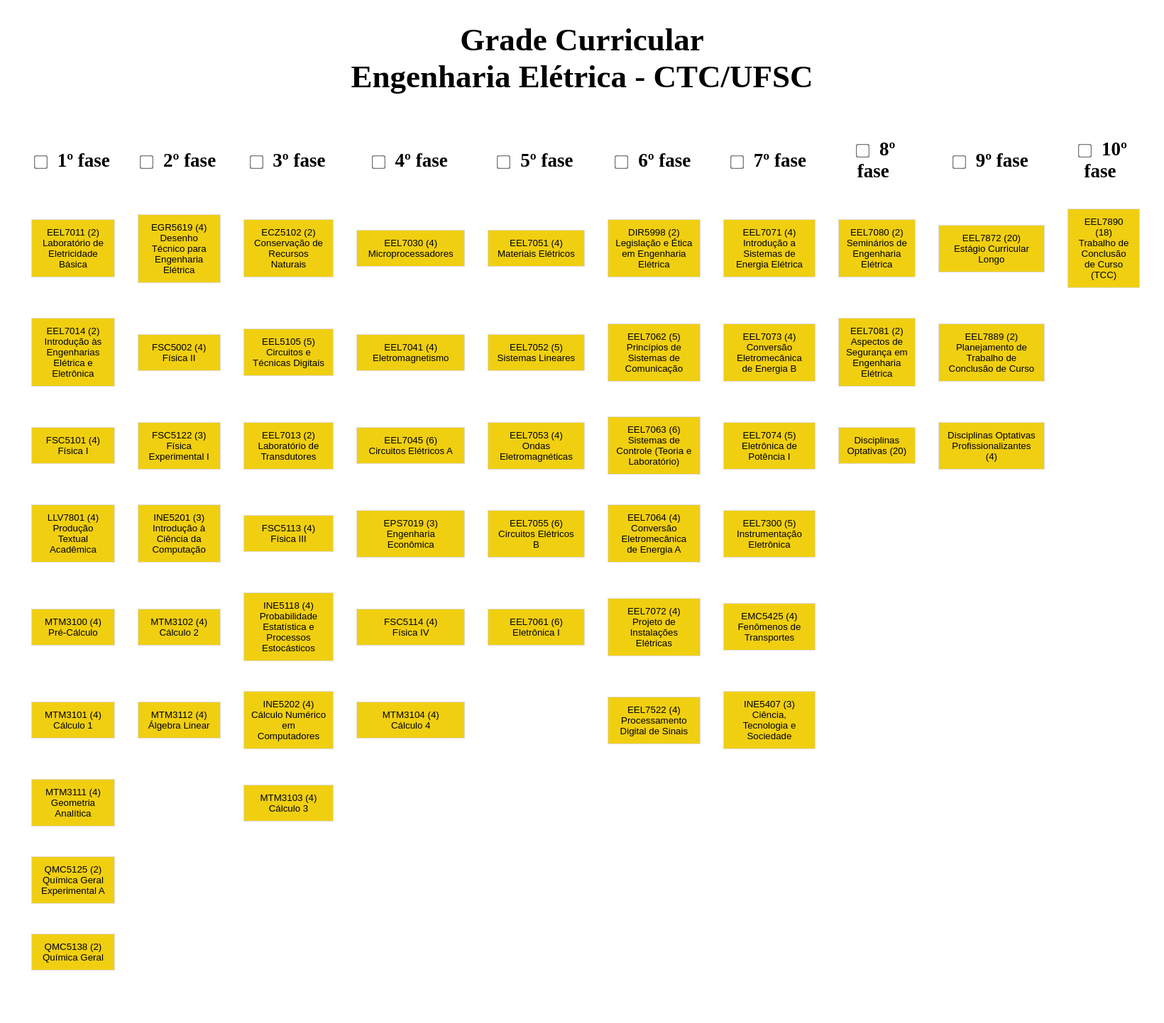
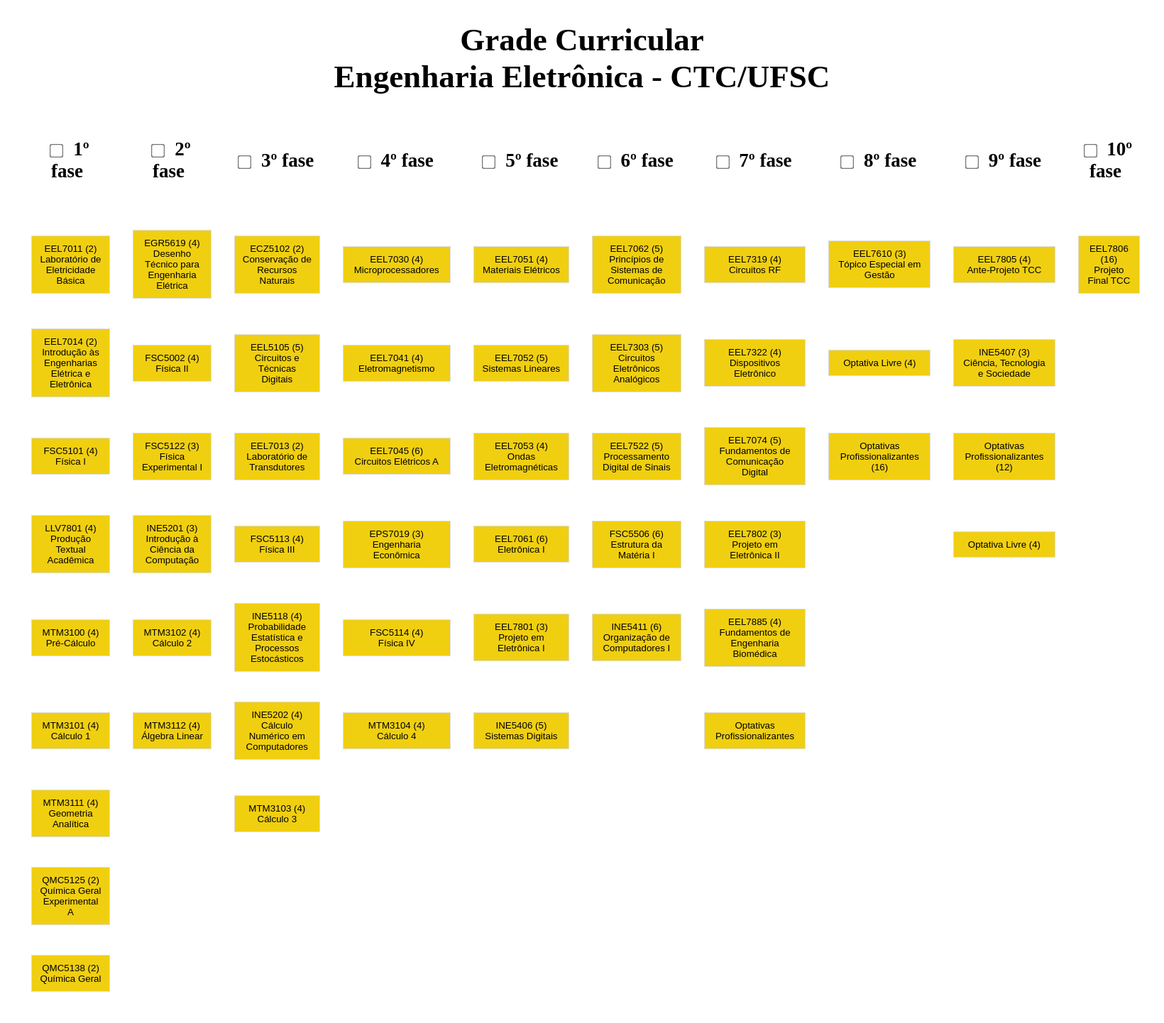
Before and after one commit to GiuliaFranke/EELconecta, a Flask app: page /eletronica in a window 1640 px wide. Shown: the whole page at 71% size. Before the commit the page ends 1368 px from the top, so only its background shows below. Run offline with Flask 3, Linux system fonts and the light colour scheme.

Commit message:
Update eletronica.html

```diff
--- a/eelconecta/templates/eletronica.html
+++ b/eelconecta/templates/eletronica.html
@@ -4,7 +4,7 @@
   <link rel="stylesheet" href="{{ url_for('static', filename='css.css') }}">
 <style>
 th {
-  font-size: 27px
+  font-size:27px
 }
 h1 {
   font-size: 45px;
@@ -17,15 +17,10 @@
   <meta name="viewport" content="width=device-width, initial-scale=1.0">
   <title>Currículo Engenharia Elétrica</title>
   <link rel="stylesheet" href="{{ url_for('static', filename='css.css') }}">
+</head>
 
-<script>
-</script>
-
-</head>
 <body>
-<h1>Grade Curricular<br>Engenharia Elétrica - CTC/UFSC</h1>
-
-<div>
+<h1>Grade Curricular<br>Engenharia Eletrônica - CTC/UFSC</h1>
 <table style="width:100%", class="tabela-espacada">
   <tr >
     <th><input type="checkbox" onclick="carregarFase(1)"> 1º fase</th>
@@ -41,16 +36,18 @@
   </tr>
 
   <tr><!--1 linha-->
+
+    <tr><!--1 linha-->
       <td><button id="EEL7011" data-fase="1" onclick="carregarRecomendacoes('EEL7011')">EEL7011 (2)<br>Laboratório de Eletricidade Básica</button></td>
       <td><button id="EGR5619" data-fase="2" onclick="carregarRecomendacoes('EGR5619')">EGR5619 (4)<br>Desenho Técnico para Engenharia Elétrica</button></td>
       <td><button id="ECZ5102" data-fase="3" onclick="carregarRecomendacoes('ECZ5102')">ECZ5102 (2)<br>Conservação de Recursos Naturais</button></td>
       <td><button id="EEL7030" data-fase="4" onclick="carregarRecomendacoes('EEL7030')">EEL7030 (4)<br>Microprocessadores</button></td>
       <td><button id="EEL7051" data-fase="5" onclick="carregarRecomendacoes('EEL7051')">EEL7051 (4)<br>Materiais Elétricos</button></td>
-      <td><button id="DIR5998" data-fase="6" onclick="carregarRecomendacoes('DIR5998')">DIR5998 (2)<br>Legislação e Ética em Engenharia Elétrica</button></td>
-      <td><button id="EEL7071" data-fase="7" onclick="carregarRecomendacoes('EEL7071')">EEL7071 (4)<br>Introdução a Sistemas de Energia Elétrica</button></td>
-      <td><button id="EEL7080" data-fase="8" onclick="carregarRecomendacoes('EEL7080')">EEL7080 (2)<br>Seminários de Engenharia Elétrica</button></td>
-      <td><button id="EEL7872" data-fase="9" onclick="carregarRecomendacoes('EEL7872')">EEL7872 (20)<br>Estágio Curricular Longo</button></td>
-      <td><button id="EEL7890" data-fase="10" onclick="carregarRecomendacoes('EEL7890')">EEL7890 (18)<br>Trabalho de Conclusão de Curso (TCC)</button></td>
+      <td><button id="EEL7062" data-fase="6" onclick="carregarRecomendacoes('EEL7062')">EEL7062 (5)<br>Princípios de Sistemas de Comunicação</button></td>
+      <td><button id="EEL7319" data-fase="7" onclick="carregarRecomendacoes('EEL7319')">EEL7319 (4)<br>Circuitos RF</button></td>
+      <td><button id="EEL7610" data-fase="8" onclick="carregarRecomendacoes('EEL7610')">EEL7610 (3)<br>Tópico Especial em Gestão</button></td>
+      <td><button id="EEL7805" data-fase="9" onclick="carregarRecomendacoes('EEL7805')">EEL7805 (4)<br>Ante-Projeto TCC</button></td>
+      <td><button id="EEL7806" data-fase="10" onclick="carregarRecomendacoes('EEL7806')">EEL7806 (16)<br>Projeto Final TCC</button></td>
     </tr>
 
     <tr><!--2 linha-->
@@ -59,10 +56,10 @@
       <td><button id="EEL5105" data-fase="3" onclick="carregarRecomendacoes('EEL5105')">EEL5105 (5)<br>Circuitos e Técnicas Digitais</button></td>
       <td><button id="EEL7041" data-fase="4" onclick="carregarRecomendacoes('EEL7041')">EEL7041 (4)<br>Eletromagnetismo</button></td>
       <td><button id="EEL7052" data-fase="5" onclick="carregarRecomendacoes('EEL7052')">EEL7052 (5)<br>Sistemas Lineares</button></td>
-      <td><button id="EEL7062" data-fase="6" onclick="carregarRecomendacoes('EEL7062')">EEL7062 (5)<br>Princípios de Sistemas de Comunicação</button></td>
-      <td><button id="EEL7073" data-fase="7" onclick="carregarRecomendacoes('EEL7073')">EEL7073 (4)<br>Conversão Eletromecânica de Energia B</button></td>
-      <td><button id="EEL7081" data-fase="8" onclick="carregarRecomendacoes('EEL7081')">EEL7081 (2)<br>Aspectos de Segurança em Engenharia Elétrica</button></td>
-      <td><button id="EEL7889" data-fase="9" onclick="carregarRecomendacoes('EEL7889')">EEL7889 (2)<br>Planejamento de Trabalho de Conclusão de Curso</button></td>
+      <td><button id="EEL7303" data-fase="6" onclick="carregarRecomendacoes('EEL7303')">EEL7303 (5)<br>Circuitos Eletrônicos Analógicos</button></td>
+      <td><button id="EEL7322" data-fase="7" onclick="carregarRecomendacoes('EEL7322')">EEL7322 (4)<br>Dispositivos Eletrônico</button></td>
+      <td><button id="opt_livre" data-fase="8" onclick="carregarRecomendacoes('opt_livre')">Optativa Livre (4)</button></td>
+      <td><button id="INE5407" data-fase="9" onclick="carregarRecomendacoes('INE5407')">INE5407 (3)<br>Ciência, Tecnologia e Sociedade</button></td>
     </tr>
 
     <tr><!--3 linha-->
@@ -71,10 +68,10 @@
       <td><button id="EEL7013" data-fase="3" onclick="carregarRecomendacoes('EEL7013')">EEL7013 (2)<br>Laboratório de Transdutores</button></td>
       <td><button id="EEL7045" data-fase="4" onclick="carregarRecomendacoes('EEL7045')">EEL7045 (6)<br>Circuitos Elétricos A</button></td>
       <td><button id="EEL7053" data-fase="5" onclick="carregarRecomendacoes('EEL7053')">EEL7053 (4)<br>Ondas Eletromagnéticas</button></td>
-      <td><button id="EEL7063" data-fase="6" onclick="carregarRecomendacoes('EEL7063')">EEL7063 (6)<br>Sistemas de Controle (Teoria e Laboratório)</button></td>
-      <td><button id="EEL7074" data-fase="7" onclick="carregarRecomendacoes('EEL7074')">EEL7074 (5)<br>Eletrônica de Potência I</button></td>
-      <td><button id="optativas" data-fase="8" onclick="carregarRecomendacoes('optativas')">Disciplinas Optativas (20)</button></td>
-      <td><button id="optativas_prof" data-fase="9" onclick="carregarRecomendacoes('optativas_prof')">Disciplinas Optativas Profissionalizantes (4)</button></td>
+      <td><button id="EEL7522" data-fase="6" onclick="carregarRecomendacoes('EEL7522')">EEL7522 (5)<br>Processamento Digital de Sinais</button></td>
+      <td><button id="EEL7074" data-fase="7" onclick="carregarRecomendacoes('EEL7074')">EEL7074 (5)<br>Fundamentos de Comunicação Digital</button></td>
+      <td><button id="opt_prof1" data-fase="8" onclick="carregarRecomendacoes('opt_prof1')">Optativas Profissionalizantes (16)</button></td>
+      <td><button id="opt_prof2" data-fase="9" onclick="carregarRecomendacoes('opt_prof2')">Optativas Profissionalizantes (12)</button></td>
     </tr>
 
     <tr><!--4 linha-->
@@ -82,9 +79,11 @@
       <td><button id="INE5201" data-fase="2" onclick="carregarRecomendacoes('INE5201')">INE5201 (3)<br>Introdução à Ciência da Computação</button></td>
       <td><button id="FSC5113" data-fase="3" onclick="carregarRecomendacoes('FSC5113')">FSC5113 (4)<br>Física III</button></td>
       <td><button id="EPS7019" data-fase="4" onclick="carregarRecomendacoes('EPS7019')">EPS7019 (3)<br>Engenharia Econômica</button></td>
-      <td><button id="EEL7055" data-fase="5" onclick="carregarRecomendacoes('EEL7055')">EEL7055 (6)<br>Circuitos Elétricos B</button></td>
-      <td><button id="EEL7064" data-fase="6" onclick="carregarRecomendacoes('EEL7064')">EEL7064 (4)<br>Conversão Eletromecânica de Energia A</button></td>
-      <td><button id="EEL7300" data-fase="7" onclick="carregarRecomendacoes('EEL7300')">EEL7300 (5)<br>Instrumentação Eletrônica</button></td>
+      <td><button id="EEL7061" data-fase="5" onclick="carregarRecomendacoes('EEL7061')">EEL7061 (6)<br>Eletrônica I</button></td>
+      <td><button id="FSC5506" data-fase="6" onclick="carregarRecomendacoes('FSC5506')">FSC5506 (6)<br>Estrutura da Matéria I</button></td>
+      <td><button id="EEL7802" data-fase="7" onclick="carregarRecomendacoes('EEL7802')">EEL7802 (3)<br>Projeto em Eletrônica II</button></td>
+      <td></td>
+      <td><button id="opt_livre2" data-fase="9" onclick="carregarRecomendacoes('opt_livre2')">Optativa Livre (4)</button></td>
     </tr>
 
     <tr><!--5 linha-->
@@ -92,9 +91,9 @@
       <td><button id="MTM3102" data-fase="2" onclick="carregarRecomendacoes('MTM3102')">MTM3102 (4)<br>Cálculo 2</button></td>
       <td><button id="INE5118" data-fase="3" onclick="carregarRecomendacoes('INE5118')">INE5118 (4)<br>Probabilidade Estatística e Processos Estocásticos</button></td>
       <td><button id="FSC5114" data-fase="4" onclick="carregarRecomendacoes('FSC5114')">FSC5114 (4)<br>Física IV</button></td>
-      <td><button id="EEL7061" data-fase="5" onclick="carregarRecomendacoes('EEL7061')">EEL7061 (6)<br>Eletrônica I</button></td>
-      <td><button id="EEL7072" data-fase="6" onclick="carregarRecomendacoes('EEL7072')">EEL7072 (4)<br>Projeto de Instalações Elétricas</button></td>
-      <td><button id="EMC5425" data-fase="7" onclick="carregarRecomendacoes('EMC5425')">EMC5425 (4)<br>Fenômenos de Transportes</button></td>
+      <td><button id="EEL7801" data-fase="5" onclick="carregarRecomendacoes('EEL7801')">EEL7801 (3)<br>Projeto em Eletrônica I</button></td>
+      <td><button id="INE5411" data-fase="6" onclick="carregarRecomendacoes('INE5411')">INE5411 (6)<br>Organização de Computadores I</button></td>
+      <td><button id="EEL7885" data-fase="7" onclick="carregarRecomendacoes('EEL7885')">EEL7885 (4)<br>Fundamentos de Engenharia Biomédica</button></td>
     </tr>
 
     <tr><!--6 linha-->
@@ -102,9 +101,9 @@
       <td><button id="MTM3112" data-fase="2" onclick="carregarRecomendacoes('MTM3112')">MTM3112 (4)<br>Álgebra Linear</button></td>
       <td><button id="INE5202" data-fase="3" onclick="carregarRecomendacoes('INE5202')">INE5202 (4)<br>Cálculo Numérico em Computadores</button></td>
       <td><button id="MTM3104" data-fase="4" onclick="carregarRecomendacoes('MTM3104')">MTM3104 (4)<br>Cálculo 4</button></td>
+      <td><button id="INE5406" data-fase="5" onclick="carregarRecomendacoes('INE5406')">INE5406 (5)<br>Sistemas Digitais</button></td>
       <td></td>
-      <td><button id="EEL7522" data-fase="6" onclick="carregarRecomendacoes('EEL7522')">EEL7522 (4)<br>Processamento Digital de Sinais</button></td>
-      <td><button id="INE5407" data-fase="7" onclick="carregarRecomendacoes('INE5407')">INE5407 (3)<br>Ciência, Tecnologia e Sociedade</button></td>
+      <td><button id="opt_prof3" data-fase="7" onclick="carregarRecomendacoes('opt_prof3')">Optativas Profissionalizantes</button></td>
     </tr>
 
     <tr><!--7 linha-->
@@ -120,9 +119,8 @@
     <tr><!--9 linha-->
       <td><button id="QMC5138" data-fase="1" onclick="carregarRecomendacoes('QMC5138')">QMC5138 (2)<br>Química Geral</button></td>
     </tr>
+</table>
 
-  </table>
-</div>
 <script>
 let selectedSubjects = [];
 
@@ -147,7 +145,7 @@
         },
         body: JSON.stringify({
             selected: selectedSubjects,
-              course: 'eletrica'
+            course: 'eletronica'
         })
     });
 
```
Lines whose indentation alone changed are shown as unchanged.
